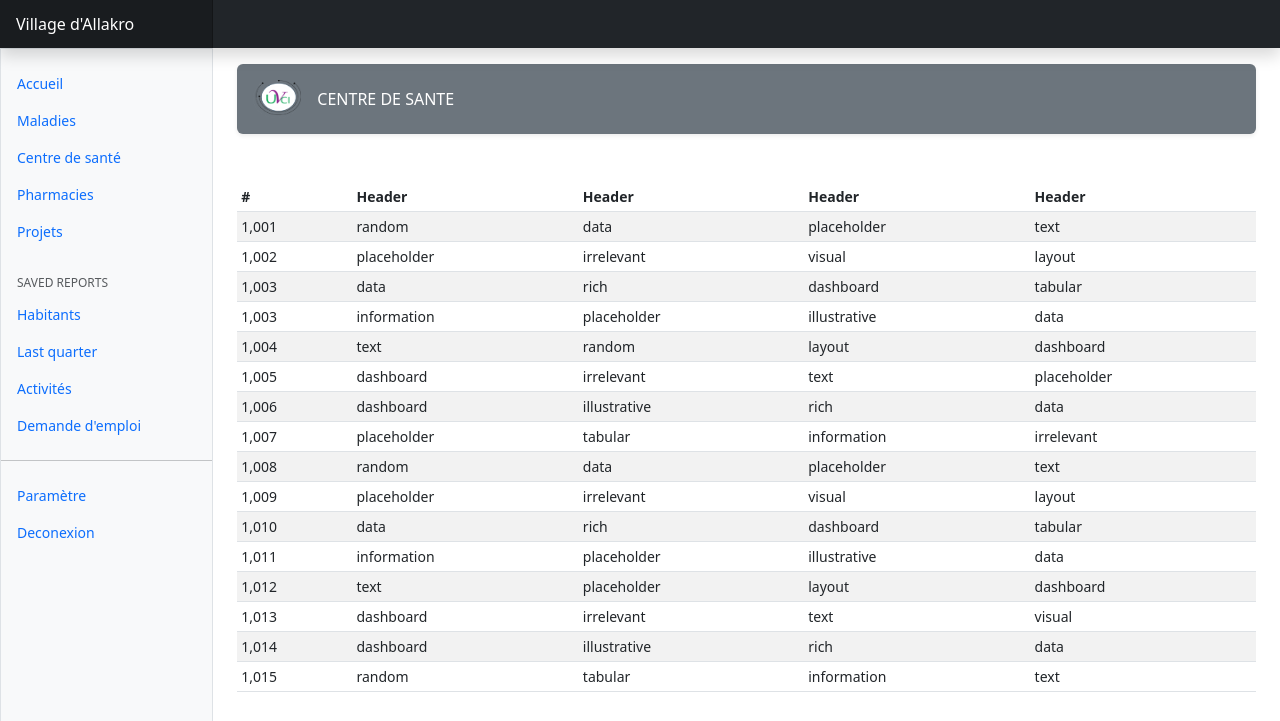
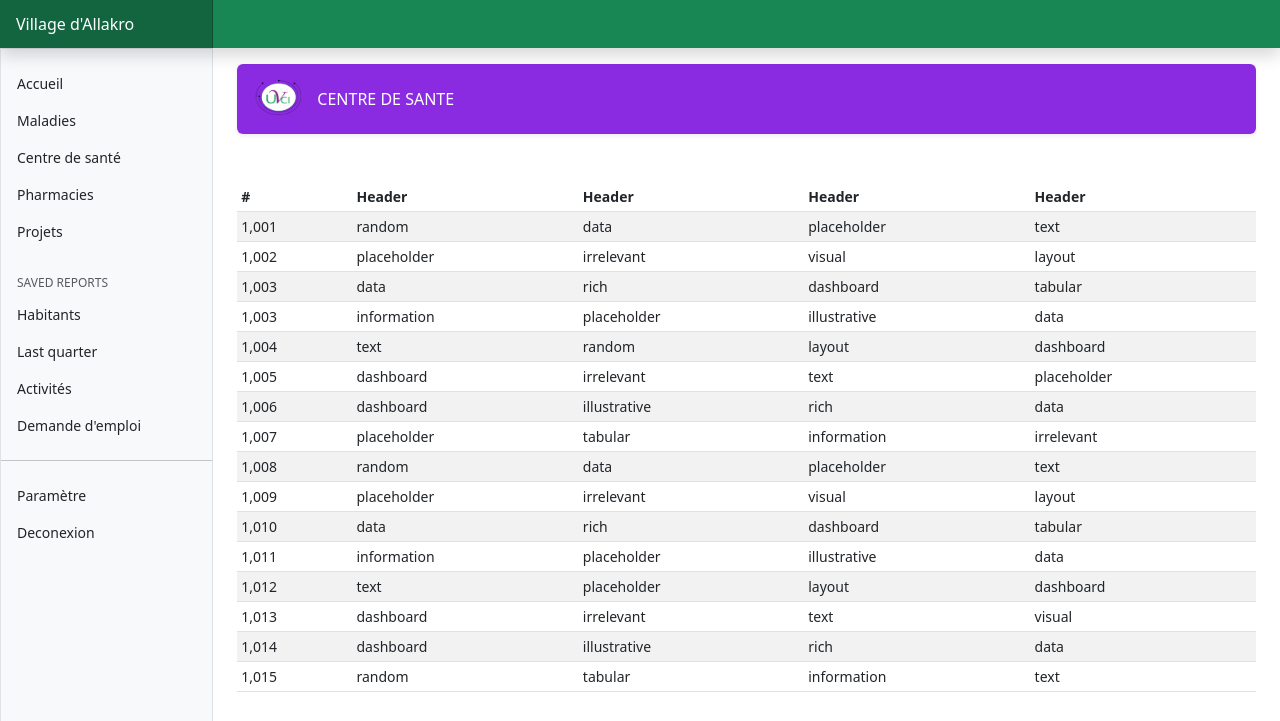
Before and after one commit to Joel-kouame/Projet_PCT, a plain HTML site: page dashboard.html in a window 1280 px wide. Shown: the top 721 px of the page. Drawn offline with nearby package versions, Linux system fonts and the light colour scheme; a script that the page names is missing.

Commit message:
Update dashboard.html

```diff
--- a/dashboard.html
+++ b/dashboard.html
@@ -16,8 +16,16 @@
     <link href="CSS/dashboard.css" rel="stylesheet">
   </head>
   <body>
+    <svg xmlns="http://www.w3.org/2000/svg" style="display: none;">
+      <symbol id="list" viewBox="0 0 16 16">
+        <path fill-rule="evenodd" d="M2.5 12a.5.5 0 0 1 .5-.5h10a.5.5 0 0 1 0 1H3a.5.5 0 0 1-.5-.5zm0-4a.5.5 0 0 1 .5-.5h10a.5.5 0 0 1 0 1H3a.5.5 0 0 1-.5-.5zm0-4a.5.5 0 0 1 .5-.5h10a.5.5 0 0 1 0 1H3a.5.5 0 0 1-.5-.5z"/>
+      </symbol>
+      <symbol id="search" viewBox="0 0 16 16">
+        <path d="M11.742 10.344a6.5 6.5 0 1 0-1.397 1.398h-.001c.03.04.062.078.098.115l3.85 3.85a1 1 0 0 0 1.415-1.414l-3.85-3.85a1.007 1.007 0 0 0-.115-.1zM12 6.5a5.5 5.5 0 1 1-11 0 5.5 5.5 0 0 1 11 0z"/>
+      </symbol>
+    </svg>
 
-    <header class="navbar sticky-top bg-dark flex-md-nowrap p-0 shadow" data-bs-theme="dark">
+    <header class="navbar sticky-top bg-success flex-md-nowrap p-0 shadow" data-bs-theme="dark">
       <a class="navbar-brand col-md-3 col-lg-2 me-0 px-3 fs-6 text-white" href="#">Village d'Allakro</a>
 
       <ul class="navbar-nav flex-row d-md-none">
@@ -49,19 +57,19 @@
             <div class="offcanvas-body d-md-flex flex-column p-0 pt-lg-3 overflow-y-auto">
               <ul class="nav flex-column">
                 <li class="nav-item">
-                  <a class="nav-link d-flex align-items-center gap-2" href="#">Accueil</a>
+                  <a class="nav-link d-flex align-items-center gap-2 text-dark" href="#">Accueil</a>
                 </li>
                 <li class="nav-item">
-                  <a class="nav-link d-flex align-items-center gap-2" href="#">Maladies</a>
+                  <a class="nav-link d-flex align-items-center gap-2 text-dark" href="#">Maladies</a>
                 </li>
                 <li class="nav-item">
-                  <a class="nav-link d-flex align-items-center gap-2" href="#">Centre de santé</a>
+                  <a class="nav-link d-flex align-items-center gap-2 text-dark" href="#">Centre de santé</a>
                 </li>
                 <li class="nav-item">
-                  <a class="nav-link d-flex align-items-center gap-2" href="#">Pharmacies</a>
+                  <a class="nav-link d-flex align-items-center gap-2 text-dark" href="#">Pharmacies</a>
                 </li>
                 <li class="nav-item">
-                  <a class="nav-link d-flex align-items-center gap-2" href="#">Projets</a>
+                  <a class="nav-link d-flex align-items-center gap-2 text-dark" href="#">Projets</a>
                 </li>
               </ul>
 
@@ -73,16 +81,16 @@
               </h6>
               <ul class="nav flex-column mb-auto">
                 <li class="nav-item">
-                  <a class="nav-link d-flex align-items-center gap-2" href="#">Habitants</a>
+                  <a class="nav-link d-flex align-items-center gap-2 text-dark " href="#">Habitants</a>
                 </li>
                 <li class="nav-item">
-                  <a class="nav-link d-flex align-items-center gap-2" href="#">Last quarter</a>
+                  <a class="nav-link d-flex align-items-center gap-2 text-dark" href="#">Last quarter</a>
                 </li>
                 <li class="nav-item">
-                  <a class="nav-link d-flex align-items-center gap-2" href="#">Activités</a>
+                  <a class="nav-link d-flex align-items-center gap-2 text-dark" href="#">Activités</a>
                 </li>
                 <li class="nav-item">
-                  <a class="nav-link d-flex align-items-center gap-2" href="formulaire.html">Demande d'emploi</a>
+                  <a class="nav-link d-flex align-items-center gap-2 text-dark" href="formulaire.html">Demande d'emploi</a>
                 </li>
               </ul>
 
@@ -90,10 +98,10 @@
 
               <ul class="nav flex-column mb-auto">
                 <li class="nav-item">
-                  <a class="nav-link d-flex align-items-center gap-2" href="#">Paramètre</a>
+                  <a class="nav-link d-flex align-items-center gap-2 text-dark" href="#">Paramètre</a>
                 </li>
                 <li class="nav-item">
-                  <a class="nav-link d-flex align-items-center gap-2" href="#">Deconexion</a>
+                  <a class="nav-link d-flex align-items-center gap-2 text-dark" href="#">Deconexion</a>
                 </li>
               </ul>
             </div>
@@ -101,7 +109,7 @@
         </div>
 
         <main class="col-md-9 ms-sm-auto col-lg-10 px-md-4">
-          <div class="d-flex align-items-center p-3 my-3 text-white bg-secondary rounded shadow-sm">
+          <div class="d-flex align-items-center p-3 my-3 text-white rounded shadow-sm" style="background-color: blueviolet;">
             <img class="me-3" src="IMG/logo_uvci.png" alt="" width="48" height="38">
             <div class="lh-1">
               <h1 class="h6 mb-0 text-white lh-1">CENTRE DE SANTE</h1>
@@ -279,7 +287,7 @@
       </div>
     </div>
     <script src="JS/bootstrap.bundle.min.js"></script>
-    <script src="https://cdn.jsdelivr.net/npm/chart.js@4.2.1/dist/chart.umd.min.js" integrity="sha384-gdQErvCNWvHQZj6XZM0dNsAoY4v+j5P1XDpNkcM3HJG1Yx04ecqIHk7+4VBOCHOG" crossorigin="anonymous"></script><script src="JS/dashboard.js"></script></body>
+    <script src="https://cdn.jsdelivr.net/npm/chart.js@4.2.1/dist/chart.umd.min.js" integrity="sha384-gdQErvCNWvHQZj6XZM0dNsAoY4v+j5P1XDpNkcM3HJG1Yx04ecqIHk7+4VBOCHOG" crossorigin="anonymous">
+    </script><script src="JS/dashboard.js"></script></body>
   </body>
 </html>
-²²
```
